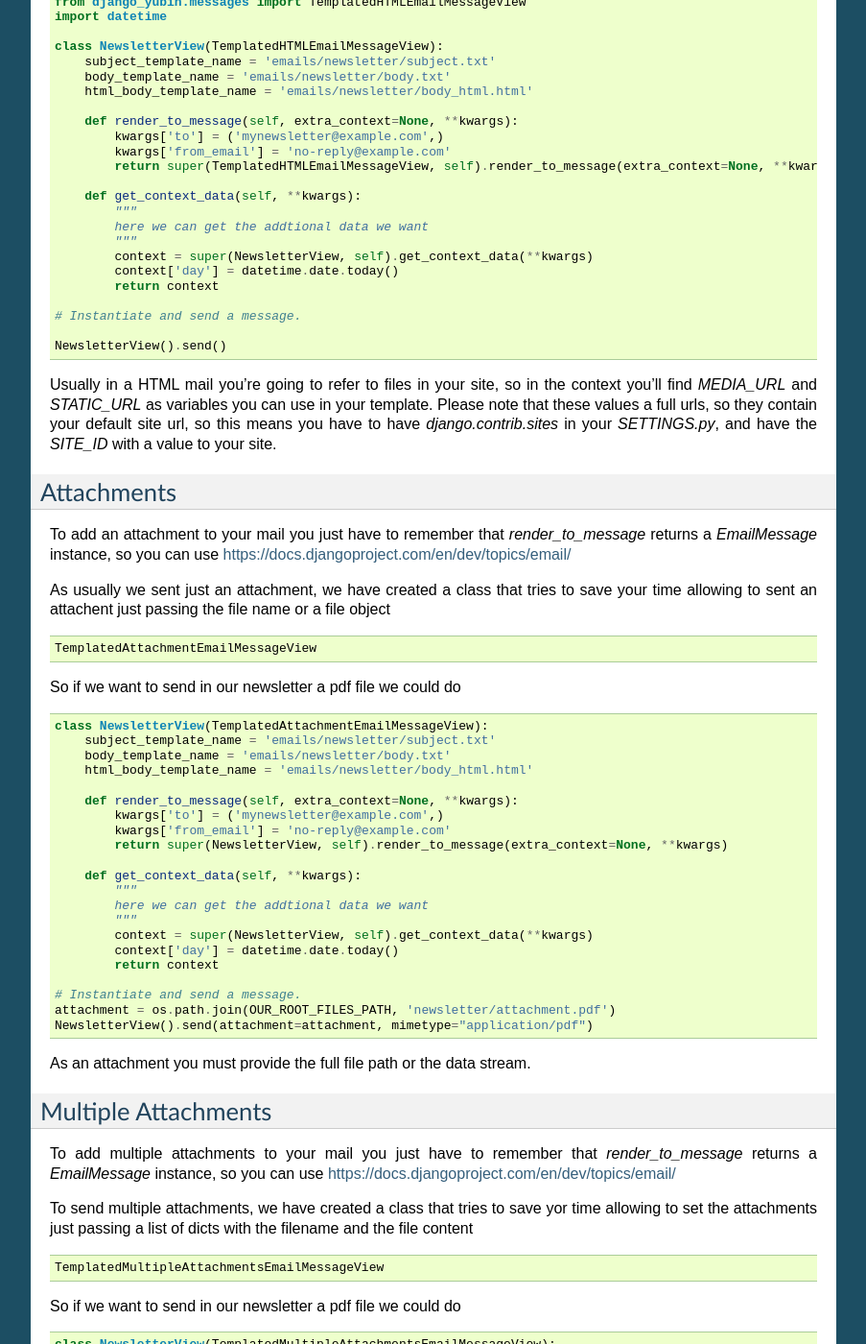
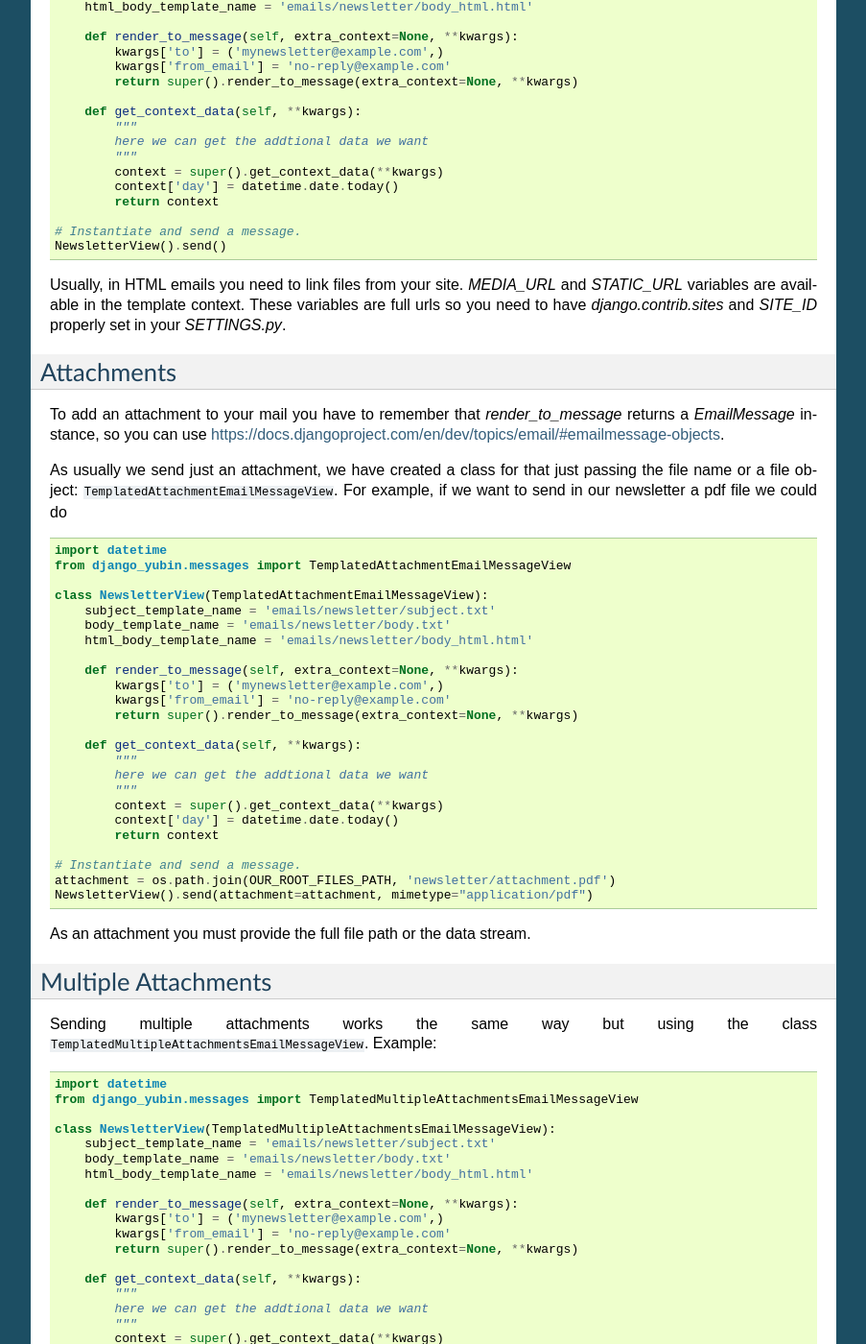
Before and after one commit to APSL/django-yubin, a Sphinx documentation site: the page built from docs/mailviews.rst, in a window 1280 px wide and 1400 px high, scrolled down 1944 px. Shown: the whole window at 96% size, without its empty margins (198-1101 px from the left). Built offline with Sphinx 7.4.7, drawn with Linux system fonts in a browser that asks for light colours; some of the changed text lies outside the part shown.

Commit message:
Update mailviews docs
Move it just after install docs

```diff
--- a/docs/index.rst
+++ b/docs/index.rst
@@ -82,8 +82,8 @@ Index
     :maxdepth: 2
 
     install
+    mailviews
     queue
-    mailviews
     settings
     contributing
     changelog
--- a/docs/mailviews.rst
+++ b/docs/mailviews.rst
@@ -22,13 +20,13 @@ Using inheritance in templates, mixins and inheritance will give you again the c
 Sending your first e-mail
 --------------------------
 
-Let's suppose we want to send notificantion message to a mailing list. We don't have a customized email, but we want
-to be able to render the e-mail
+Let's suppose we want to send a notificantion message to a mailing list. We don't have a customized
+email, but we want to be able to render the e-mail
 
 .. code:: python
 
+    import datetime
     from django_yubin.messages import TemplatedEmailMessageView
-    import datetime
 
     class NewsletterView(TemplatedEmailMessageView):
         subject_template_name = 'emails/newsletter/subject.txt'
@@ -38,16 +36,15 @@ to be able to render the e-mail
             """
             here we can get the addtional data we want
             """
-            context = super(NewsletterView, self).get_context_data(**kwargs)
+            context = super().get_context_data(**kwargs)
             context['day'] = datetime.date.today()
             return context
 
     # Instantiate and send a message.
+    NewsletterView().send(to=('mynewsletter@example.com', ))
 
-    NewsletterView().send(to=('mynewsletter@example.com',) )
-
-This would render and send a message to the newsletter with the ``DEFAULT_FROM_EMAIL`` emails settings. Sometimes we'd like
-to send it with different e-mail, so we can customize it as
+This would render and send a message to the newsletter with the ``DEFAULT_FROM_EMAIL`` emails
+settings. Sometimes we'd like to send it with different e-mail, so we can customize it as
 
 .. code:: python
 
@@ -82,24 +79,23 @@ In our example, we could write:
         def render_to_message(self, extra_context=None, **kwargs):
             kwargs['to'] = ('mynewsletter@example.com',)
             kwargs['from_email'] = 'no-reply@example.com'
-            return super(NewsletterView, self).render_to_message(extra_context=None, **kwargs)
+            return super().render_to_message(extra_context, **kwargs)
 
         def get_context_data(self, **kwargs):
             """
             here we can get the addtional data we want
             """
-            context = super(NewsletterView, self).get_context_data(**kwargs)
+            context = super().get_context_data(**kwargs)
             context['day'] = datetime.date.today()
             return context
 
     # Instantiate and send a message.
-
     NewsletterView().send()
 
-Supose now that we wan't to send a second newsletter, the monthly one for example, then we could just write
+Supose now that we wan't to send a second newsletter, the monthly one for example, then we could
+just write
 
 .. code:: python
-
 
     class MonthlyNewsletterView(NewsletterView):
         subject_template_name = 'emails/newsletter/monthly_subject.txt'
@@ -110,14 +106,15 @@ Supose now that we wan't to send a second newsletter, the monthly one for exampl
 Sending HTML Emails
 -------------------
 
-In the previous example we have sent just text emails. If we want to send HTML email we need also an additional template
-to render the HTML content. You just have to inherit your class from ``TemplatedHTMLEmailMessageView`` and write the
-template you're going to use in ``html_body_template_name``, so usually we'll have something like
+In the previous example we have sent just text emails. If we want to send HTML email we need also
+an additional template to render the HTML content. You just have to inherit your class from
+``TemplatedHTMLEmailMessageView`` and write the template you're going to use in
+``html_body_template_name``, so usually we'll have something like
 
 .. code:: python
 
+    import datetime
     from django_yubin.messages import TemplatedHTMLEmailMessageView
-    import datetime
 
     class NewsletterView(TemplatedHTMLEmailMessageView):
         subject_template_name = 'emails/newsletter/subject.txt'
@@ -127,43 +124,38 @@ template you're going to use in ``html_body_template_name``, so usually we'll ha
         def render_to_message(self, extra_context=None, **kwargs):
             kwargs['to'] = ('mynewsletter@example.com',)
             kwargs['from_email'] = 'no-reply@example.com'
-            return super(TemplatedHTMLEmailMessageView, self).render_to_message(extra_context=None, **kwargs)
+            return super().render_to_message(extra_context=None, **kwargs)
 
         def get_context_data(self, **kwargs):
             """
             here we can get the addtional data we want
             """
-            context = super(NewsletterView, self).get_context_data(**kwargs)
+            context = super().get_context_data(**kwargs)
             context['day'] = datetime.date.today()
             return context
 
     # Instantiate and send a message.
-
     NewsletterView().send()
 
-Usually in a HTML mail you're going to refer to files in your site, so in the context you'll find `MEDIA_URL` and `STATIC_URL`
-as variables you can use in your template. Please note that these values a full urls, so they contain your default
-site url, so this means you have to have `django.contrib.sites` in your `SETTINGS.py`, and have the
-`SITE_ID` with a value to your site.
+Usually, in HTML emails you need to link files from your site. `MEDIA_URL` and `STATIC_URL`
+variables are available in the template context. These variables are full urls so you need to have
+`django.contrib.sites` and `SITE_ID` properly set in your `SETTINGS.py`.
 
 Attachments
 -----------
 
-To add an attachment to your mail you just have to remember that `render_to_message` returns a `EmailMessage` instance,
-so you can use https://docs.djangoproject.com/en/dev/topics/email/
+To add an attachment to your mail you have to remember that `render_to_message` returns a
+`EmailMessage` instance, so you can use https://docs.djangoproject.com/en/dev/topics/email/#emailmessage-objects.
 
-As usually we sent just an attachment, we have created a class that tries to save your time allowing to sent an
-attachent just passing the file name or a file object
+As usually we send just an attachment, we have created a class for that just passing the file name
+or a file object: ``TemplatedAttachmentEmailMessageView``. For example, if we want to send in our
+newsletter a pdf file we could do
+
 
 .. code:: python
 
-    TemplatedAttachmentEmailMessageView
-
-
-So if we want to send in our newsletter a pdf file we could do
-
-
-.. code:: python
+    import datetime
+    from django_yubin.messages import TemplatedAttachmentEmailMessageView
 
     class NewsletterView(TemplatedAttachmentEmailMessageView):
         subject_template_name = 'emails/newsletter/subject.txt'
@@ -173,13 +165,13 @@ So if we want to send in our newsletter a pdf file we could do
         def render_to_message(self, extra_context=None, **kwargs):
             kwargs['to'] = ('mynewsletter@example.com',)
             kwargs['from_email'] = 'no-reply@example.com'
-            return super(NewsletterView, self).render_to_message(extra_context=None, **kwargs)
+            return super().render_to_message(extra_context=None, **kwargs)
 
         def get_context_data(self, **kwargs):
             """
             here we can get the addtional data we want
             """
-            context = super(NewsletterView, self).get_context_data(**kwargs)
+            context = super().get_context_data(**kwargs)
             context['day'] = datetime.date.today()
             return context
 
@@ -189,25 +181,16 @@ So if we want to send in our newsletter a pdf file we could do
 
 As an attachment you must provide the full file path or the data stream.
 
-
 Multiple Attachments
 --------------------
 
-To add multiple attachments to your mail you just have to remember that `render_to_message` returns a `EmailMessage`
-instance, so you can use https://docs.djangoproject.com/en/dev/topics/email/
-
-To send multiple attachments, we have created a class that tries to save yor time allowing to set the attachments
-just passing a list of dicts with the filename and the file content
+Sending multiple attachments works the same way but using the class
+``TemplatedMultipleAttachmentsEmailMessageView``. Example:
 
 .. code:: python
 
-    TemplatedMultipleAttachmentsEmailMessageView
-
-
-So if we want to send in our newsletter a pdf file we could do
-
-
-.. code:: python
+    import datetime
+    from django_yubin.messages import TemplatedMultipleAttachmentsEmailMessageView
 
     class NewsletterView(TemplatedMultipleAttachmentsEmailMessageView):
         subject_template_name = 'emails/newsletter/subject.txt'
@@ -217,13 +200,13 @@ So if we want to send in our newsletter a pdf file we could do
         def render_to_message(self, extra_context=None, **kwargs):
             kwargs['to'] = ('mynewsletter@example.com',)
             kwargs['from_email'] = 'no-reply@example.com'
-            return super(NewsletterView, self).render_to_message(extra_context=None, **kwargs)
+            return super().render_to_message(extra_context=None, **kwargs)
 
         def get_context_data(self, **kwargs):
             """
             here we can get the addtional data we want
             """
-            context = super(NewsletterView, self).get_context_data(**kwargs)
+            context = super().get_context_data(**kwargs)
             context['day'] = datetime.date.today()
             return context
 
@@ -235,58 +218,51 @@ So if we want to send in our newsletter a pdf file we could do
     ]
     NewsletterView().send(attachments=attachments)
 
-As an attachment you must provide the full file path or the data stream.
-
 Sending mail to a user
 ----------------------
+
+The ``send`` method can receive any extra context that you need to create your emails. Even it can
+be usefull as a quick shortcut, it's not e good pattern
 
 .. code:: python
 
     from django_yubin.messages import TemplatedEmailMessageView
 
-    # Subclass the ``TemplatedEmailMessageView``, adding the templates you want to render.
-    class WelcomeMessageView(EmailMessageView):
+    # Subclass the TemplatedEmailMessageView adding the templates you want to render.
+    class WelcomeMessageView(TemplatedEmailMessageView):
         subject_template_name = 'emails/welcome/subject.txt'
         body_template_name = 'emails/welcome/body.txt'
 
     # Instantiate and send a message.
-    message = WelcomeMessageView().send(extra_context={
-        'user': user,
-    }, to=(user.email,))
+    WelcomeMessageView().send(extra_context={'user': user}, to=(user.email, ))
 
-This isn't actually the best pattern for sending customized messages to a user
-
-Try and avoid using the ``extra_context`` argument when sending emails.
-Instead, create an ``TemplatedEmailMessageView`` subclass whose constructor accepts
-as arguments all of the objects that you require to generate the context and
-send the message. For example, the code shown in "Basic Usage" could written
-instead as the following:
+A better approach is to subclass ``TemplatedEmailMessageView``. Its constructor accepts all the
+paameters that you need to generate the context and send the message. Example:
 
 .. code:: python
 
     from django_yubin.messages import TemplatedEmailMessageView
 
-    class WelcomeMessageView(EmailMessageView):
+    class WelcomeMessageView(TemplatedEmailMessageView):
         subject_template_name = 'emails/welcome/subject.txt'
         body_template_name = 'emails/welcome/body.txt'
 
         def __init__(self, user, *args, **kwargs):
-            super(WelcomeMessageView, self).__init__(*args, **kwargs)
+            super().__init__(*args, **kwargs)
             self.user = user
 
         def get_context_data(self, **kwargs):
-            context = super(WelcomeMessageView, self).get_context_data(**kwargs)
+            context = super().get_context_data(**kwargs)
             context['user'] = self.user
             return context
 
         def render_to_message(self, *args, **kwargs):
             assert 'to' not in kwargs  # this should only be sent to the user
-            kwargs['to'] = (self.user.email,)
-            return super(WelcomeMessageView, self).render_to_message(*args, **kwargs)
+            kwargs['to'] = (self.user.email, )
+            return super().render_to_message(*args, **kwargs)
 
     # Instantiate and send a message.
     WelcomeMessageView(user).send()
 
-In fact, you might find it helpful to encapsulate the above "message for a user"
-pattern into a mixin or subclass that provides a standard abstraction for all
-user-related emails.
+In fact, you might find it helpful to encapsulate the above "message for a user" pattern into a
+mixin or subclass that provides a standard abstraction for all user-related emails.
```
Also changed, not shown: other parts of docs/mailviews.rst (+20 -22 lines).
